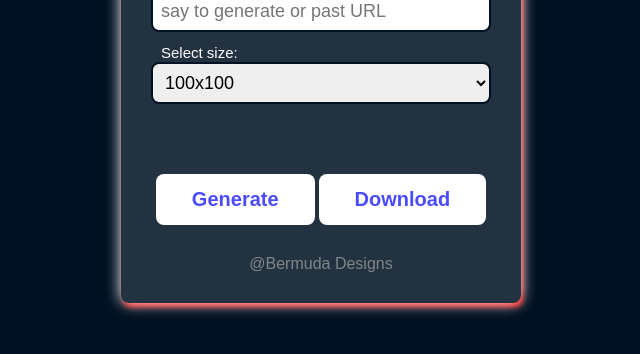
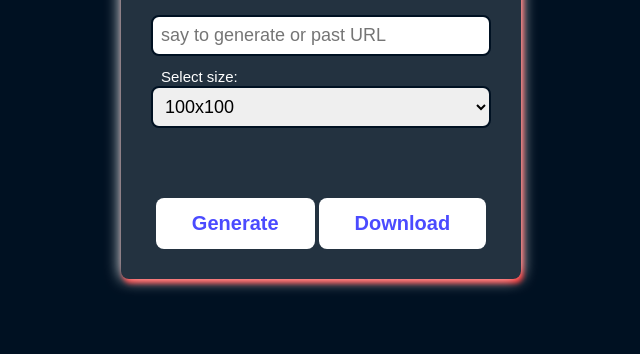
Before and after one commit to darshan1005/QR_code, a plain HTML site: page index.html in a window 1280 px wide. Shown: the part 302-656 px from the top of the page, without its empty margins (319-959 px from the left). Drawn offline with Linux system fonts and the light colour scheme.

Commit message:
Update index.html

```diff
--- a/index.html
+++ b/index.html
@@ -30,9 +30,9 @@
             <a href="" id="generateBtn">Generate</a>
             <a href="" id="downloadBtn" download="qr_code.png">Download</a>
         </div>
-        <div class="footer-tag">
+<!--         <div class="footer-tag">
             <p class="tag">@Bermuda Designs</p>
-        </div>
+        </div> -->
     </div>
     <script src="./script.js"></script>
     <script src="https://cdnjs.cloudflare.com/ajax/libs/qrcodejs/1.0.0/qrcode.min.js"></script>
```
